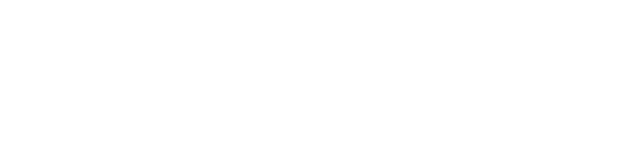
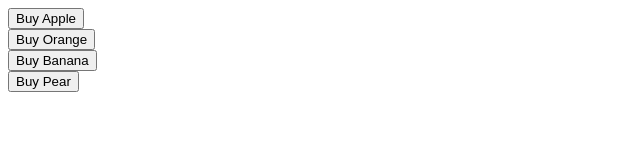
Before and after one commit to PsychicCat/prime_group_jq_01, a plain HTML site: page index.html in a window 1280 px wide. Shown: the whole page, without its empty margins (0-640 px from the left). Drawn offline with Linux system fonts and the light colour scheme.

Commit message:
added html

```diff
--- a/index.html
+++ b/index.html
@@ -12,7 +12,17 @@
 	</head>
 
 	<body>
-	<p id="demo"></p>
-		<ul id="Fruits"></ul>
+		<div id="apples">
+			<button id="buyApple">Buy Apple</button>
+			<div>
+		<div id="oranges">
+			<button id="buyOrange">Buy Orange</button>
+		</div>
+		<div id="bananas">
+			<button id="buyBanana">Buy Banana</button>
+		</div>
+		<div id="pears">
+			<button id="buyPear">Buy Pear</button>
+		</div>
 	</body>
 </html>
```
